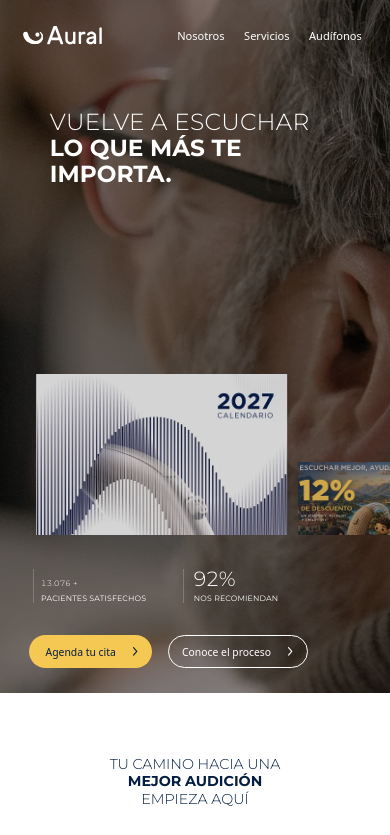
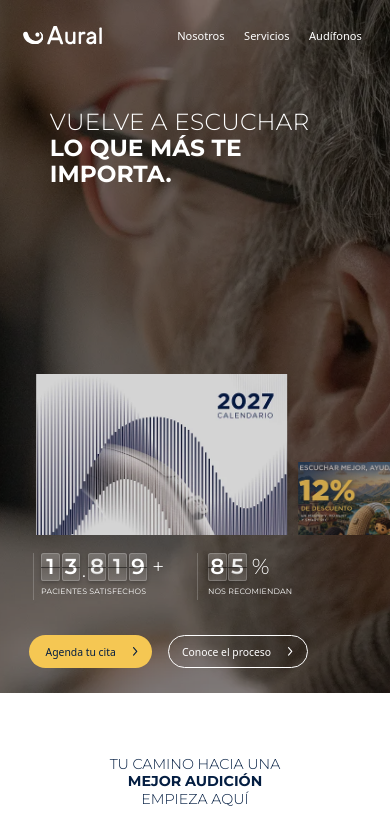
Before and after one commit to auraljaveriana-glitch/Aural, a Next.js app: page / in a window 390 px wide. Shown: the top 835 px of the page. Built offline with nearby package versions, Linux system fonts and the light colour scheme; a web font is replaced by a local one.

Commit message:
Cifras del inicio más grandes, en fichas tipo calendario que se voltean al contar
Co-Authored-By: Claude Opus 5.5 <noreply@anthropic.com>
Claude-Session: https://claude.ai/code/session_01KXgfURWN5eADwFqiRENNbR

```diff
--- a/src/components/inicio/ContadorPacientes.tsx
+++ b/src/components/inicio/ContadorPacientes.tsx
@@ -38,31 +38,32 @@ export function pacientesHoy(ahora = new Date()) {
 
 const formato = (n: number) => n.toLocaleString("es-CO").replace(/,/g, ".");
 
-export default function ContadorPacientes() {
+/* 25-nov-2026 (Jean): números más grandes "en forma de calendario": cada dígito va en su ficha,
+   como un calendario de hojas, y al cambiar la hoja se voltea. Cuenta desde 0 hasta el número
+   en ~2.5 s, en pasos, para que alcance a verse el volteo. */
+const PASOS = 28;
+
+function useConteo(meta: number, ref: React.RefObject<HTMLElement | null>) {
   const [valor, setValor] = useState(0);
-  const ref = useRef<HTMLSpanElement>(null);
-
   useEffect(() => {
-    const meta = pacientesHoy();
     if (window.matchMedia("(prefers-reduced-motion: reduce)").matches) {
       setValor(meta);
       return;
     }
-    let cuadro = 0;
-    let inicio = 0;
-    const paso = (t: number) => {
-      if (!inicio) inicio = t;
-      const p = Math.min(1, (t - inicio) / DURACION);
-      const suave = 1 - Math.pow(1 - p, 4); // rápido al principio, despacio al llegar
+    let paso = 0;
+    let reloj = 0;
+    let espera = 0;
+    const avanzar = () => {
+      paso++;
+      const p = paso / PASOS;
+      const suave = 1 - Math.pow(1 - p, 3);
       setValor(Math.round(meta * suave));
-      if (p < 1) cuadro = requestAnimationFrame(paso);
+      if (paso < PASOS) reloj = window.setTimeout(avanzar, 40 + 140 * p * p); // frena al final
     };
-    // espera a que termine la animación de entrada de la página (si está) y a que el número se vea
-    let espera = 0;
     const io = new IntersectionObserver(([e]) => {
       if (!e.isIntersecting) return;
       io.disconnect();
-      espera = window.setTimeout(() => (cuadro = requestAnimationFrame(paso)), 250);
+      espera = window.setTimeout(avanzar, 250);
     });
     const observar = () => ref.current && io.observe(ref.current);
     const introActiva =
@@ -73,13 +74,45 @@ export default function ContadorPacientes() {
       window.removeEventListener("aural-intro-fin", observar);
       io.disconnect();
       clearTimeout(espera);
-      cancelAnimationFrame(cuadro);
+      clearTimeout(reloj);
     };
-  }, []);
+  }, [meta, ref]);
+  return valor;
+}
+
+/** número en fichas de calendario; meta "pacientes" = el contador diario */
+export default function NumeroCalendario({ meta, sufijo }: { meta: number | "pacientes"; sufijo: string }) {
+  const ref = useRef<HTMLSpanElement>(null);
+  const [objetivo, setObjetivo] = useState(meta === "pacientes" ? BASE : meta);
+  useEffect(() => {
+    if (meta === "pacientes") setObjetivo(pacientesHoy());
+  }, [meta]);
+  const valor = useConteo(objetivo, ref);
+  const texto = formato(valor);
+  const ancho = formato(objetivo).length;
+  // ceros a la izquierda ocultos para que las fichas no cambien de lugar mientras cuenta
+  const relleno = Math.max(0, ancho - texto.length);
+  const caracteres = (" ".repeat(relleno) + texto).split("");
 
   return (
-    <span ref={ref} style={{ fontVariantNumeric: "tabular-nums" }} aria-label={`Más de ${formato(pacientesHoy())} pacientes`}>
-      {formato(valor)} +
+    <span ref={ref} className="calendario" aria-label={`${formato(objetivo)} ${sufijo}`}>
+      {caracteres.map((c, i) =>
+        c === "." ? (
+          <span key={i} className="calendario-punto" aria-hidden="true">
+            .
+          </span>
+        ) : (
+          <span key={i} className={`calendario-ficha ${c === " " ? "calendario-vacia" : ""}`} aria-hidden="true">
+            {/* la key cambia con el dígito: así se vuelve a ejecutar la animación de volteo */}
+            <span key={c} className="calendario-hoja">
+              {c === " " ? "0" : c}
+            </span>
+          </span>
+        ),
+      )}
+      <span className="calendario-sufijo" aria-hidden="true">
+        {sufijo}
+      </span>
     </span>
   );
 }
--- a/src/components/inicio/Hero.module.css
+++ b/src/components/inicio/Hero.module.css
@@ -53,15 +53,15 @@
 .cifras li {
   display: flex;
   flex-direction: column;
-  gap: calc(16 * var(--px));
-  height: calc(72 * var(--px));
+  gap: calc(14 * var(--px));
+  height: calc(100 * var(--px));
   padding-left: calc(38 * var(--px));
   padding-top: calc(5 * var(--px));
   border-left: 1px solid rgba(255, 255, 255, 0.2);
 }
 
 .cifras li:first-child {
-  width: calc(320 * var(--px));
+  width: calc(360 * var(--px));
 }
 
 .cifras li:nth-child(2) {
@@ -76,7 +76,7 @@
   letter-spacing: 0.03em;
 }
 
-.cifras span {
+.etiquetaCifra {
   font-family: var(--font-titulos);
   font-size: calc(15 * var(--px));
   line-height: 1;
@@ -87,7 +87,7 @@
 .botones {
   display: flex;
   gap: calc(36 * var(--px));
-  margin-top: calc(97 * var(--px));
+  margin-top: calc(70 * var(--px));
 }
 
 .boton {
@@ -189,6 +189,87 @@
   }
 }
 
+/* ---- números "en forma de calendario" (Jean, 25-nov-2026) ----
+   cada dígito en una ficha oscura translúcida partida a la mitad; al cambiar, la hoja se voltea */
+.cifras strong {
+  --f: calc(48 * var(--px)); /* tamaño del dígito */
+  display: block;
+}
+
+.cifras :global(.calendario) {
+  display: inline-flex;
+  align-items: flex-end;
+  gap: calc(var(--f) * 0.09);
+  font-family: var(--font-titulos);
+  font-size: var(--f);
+  font-weight: 600;
+  line-height: 1;
+  letter-spacing: 0;
+}
+
+.cifras :global(.calendario-ficha) {
+  position: relative;
+  display: inline-grid;
+  place-items: center;
+  width: calc(var(--f) * 0.86);
+  height: calc(var(--f) * 1.32);
+  border-radius: calc(var(--f) * 0.12);
+  background: linear-gradient(rgba(255, 255, 255, 0.2), rgba(255, 255, 255, 0.1) 50%, rgba(255, 255, 255, 0.06) 50%, rgba(255, 255, 255, 0.14));
+  box-shadow: inset 0 0 0 1px rgba(255, 255, 255, 0.18), 0 calc(var(--f) * 0.08) calc(var(--f) * 0.2) rgba(0, 0, 0, 0.25);
+  perspective: calc(var(--f) * 4);
+  overflow: hidden;
+}
+
+/* raya del medio, como el doblez de la hoja */
+.cifras :global(.calendario-ficha)::after {
+  content: "";
+  position: absolute;
+  left: 0;
+  right: 0;
+  top: 50%;
+  height: 1px;
+  background: rgba(0, 0, 0, 0.45);
+}
+
+.cifras :global(.calendario-vacia) {
+  color: transparent;
+}
+
+.cifras :global(.calendario-hoja) {
+  display: block;
+  transform-origin: 50% 50%;
+  animation: voltear 0.22s ease-out;
+  backface-visibility: hidden;
+}
+
+@keyframes voltear {
+  from {
+    transform: rotateX(-90deg);
+    opacity: 0.3;
+  }
+  to {
+    transform: rotateX(0);
+    opacity: 1;
+  }
+}
+
+.cifras :global(.calendario-punto) {
+  margin: 0 calc(var(--f) * -0.02);
+  font-weight: 300;
+}
+
+.cifras :global(.calendario-sufijo) {
+  align-self: center;
+  margin-left: calc(var(--f) * 0.12);
+  font-weight: 300;
+}
+
+@media (prefers-reduced-motion: reduce) {
+  .cifras :global(.calendario-hoja) {
+    animation: none;
+  }
+}
+
 .soloMovil {
   display: none;
 }
@@ -244,7 +325,7 @@
   .cifras {
     position: absolute;
     left: calc(30 * var(--m));
-    top: calc(525 * var(--m));
+    top: calc(510 * var(--m));
     margin: 0;
   }
 
@@ -252,13 +333,13 @@
   .cifras li:first-child,
   .cifras li:nth-child(2) {
     width: auto;
-    height: calc(32 * var(--m));
-    gap: calc(5 * var(--m));
+    height: calc(44 * var(--m));
+    gap: calc(6 * var(--m));
     padding: 0 0 0 calc(7 * var(--m));
   }
 
   .cifras li:first-child {
-    width: calc(139 * var(--m));
+    width: calc(152 * var(--m));
   }
 
   .cifras li:nth-child(2) {
@@ -266,11 +347,10 @@
   }
 
   .cifras strong {
-    font-size: calc(19 * var(--m));
-    letter-spacing: 0.02em;
+    --f: calc(20 * var(--m));
   }
 
-  .cifras span {
+  .etiquetaCifra {
     font-size: calc(7.2 * var(--m));
   }
 
--- a/src/components/inicio/Hero.tsx
+++ b/src/components/inicio/Hero.tsx
@@ -1,15 +1,15 @@
 import Link from "next/link";
 import { site } from "@/content/site";
 import TarjetasHero from "./TarjetasHero";
-import ContadorPacientes from "./ContadorPacientes";
+import NumeroCalendario from "./ContadorPacientes";
 import styles from "./Hero.module.css";
 
 /* Inicio v3 (Figma "INICIO PAG", 20-nov-2026): foto a todo lo ancho con un velo negro al 50 %,
    textos en blanco y tarjetas que rotan abajo a la derecha. */
 
 const cifras = [
-  { valor: <ContadorPacientes />, etiqueta: "Pacientes satisfechos" }, // sube cada día hábil
-  { valor: "92%", etiqueta: "Nos recomiendan" },
+  { valor: <NumeroCalendario meta="pacientes" sufijo="+" />, etiqueta: "Pacientes satisfechos" }, // sube cada día hábil
+  { valor: <NumeroCalendario meta={92} sufijo="%" />, etiqueta: "Nos recomiendan" },
 ];
 
 function Chevron() {
@@ -39,7 +39,7 @@ export default function Hero() {
           {cifras.map((c) => (
             <li key={c.etiqueta}>
               <strong>{c.valor}</strong>
-              <span>{c.etiqueta}</span>
+              <span className={styles.etiquetaCifra}>{c.etiqueta}</span>
             </li>
           ))}
         </ul>
```
